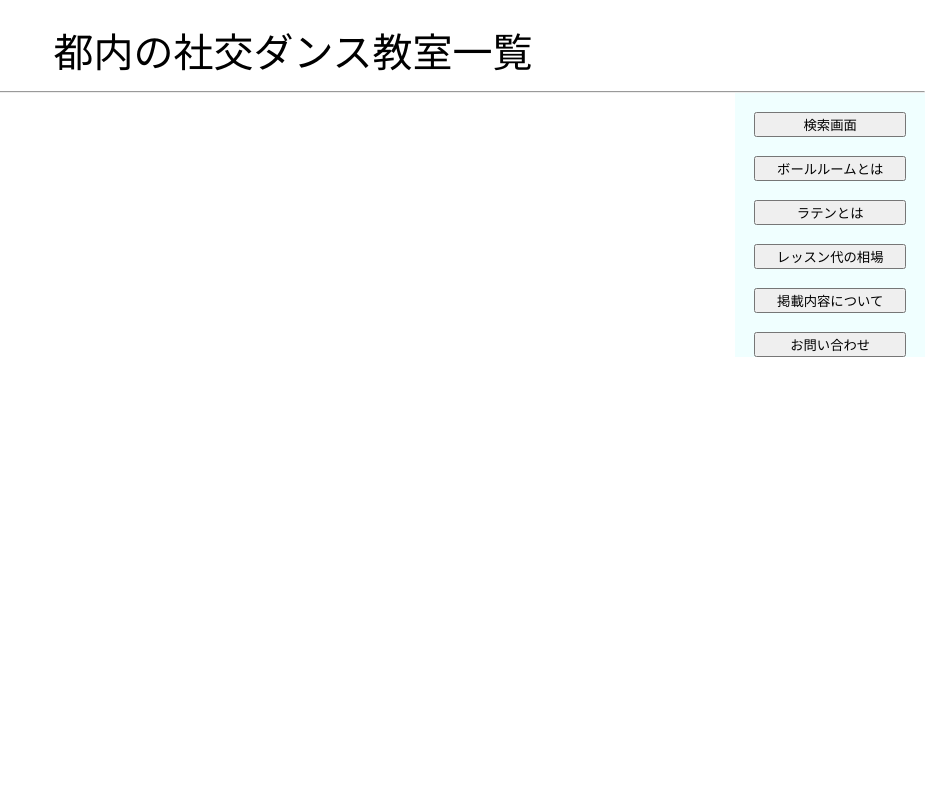
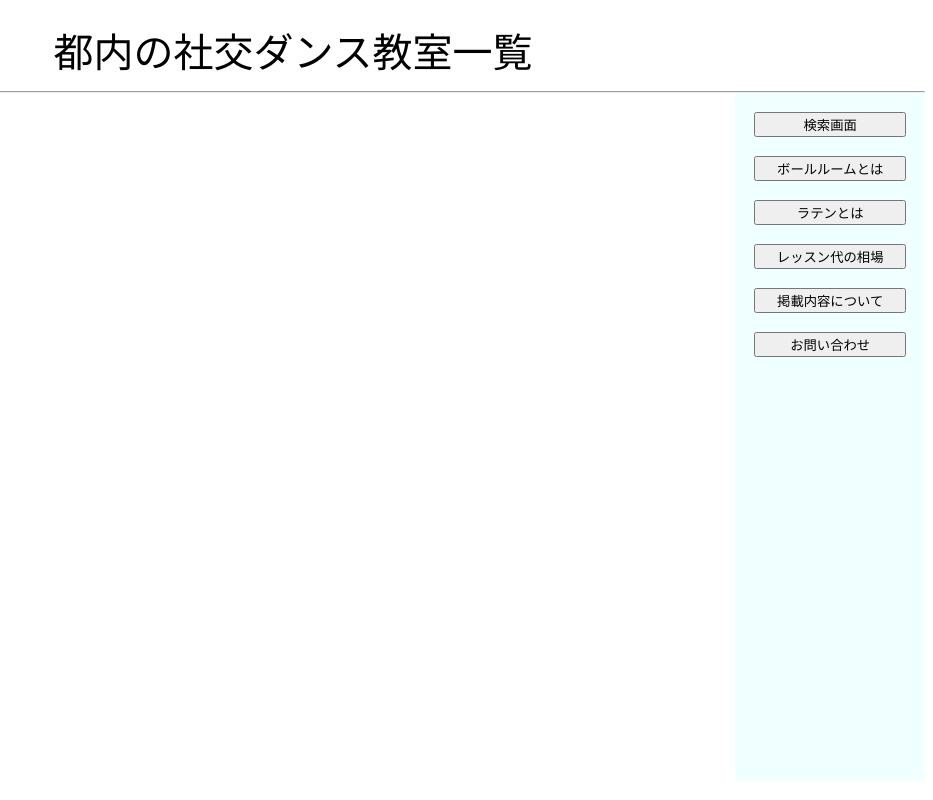
Before and after one commit to morimori-coder/summary-site, a React (Create React App) app: page / in a window 1280 px wide. Shown: the whole page, without its empty margins (347-1280 px from the left). Built offline with nearby package versions, Linux system fonts and the light colour scheme.

Commit message:
サイドバーの長さを調整した

```diff
--- a/src/components/Default/SideMenu/menuBar.css
+++ b/src/components/Default/SideMenu/menuBar.css
@@ -1,6 +1,7 @@
 .menu-bar{
     width: 15%;
     background-color: azure;
+    height: 86vh;
 }
 
 .button_wrapper{
```
